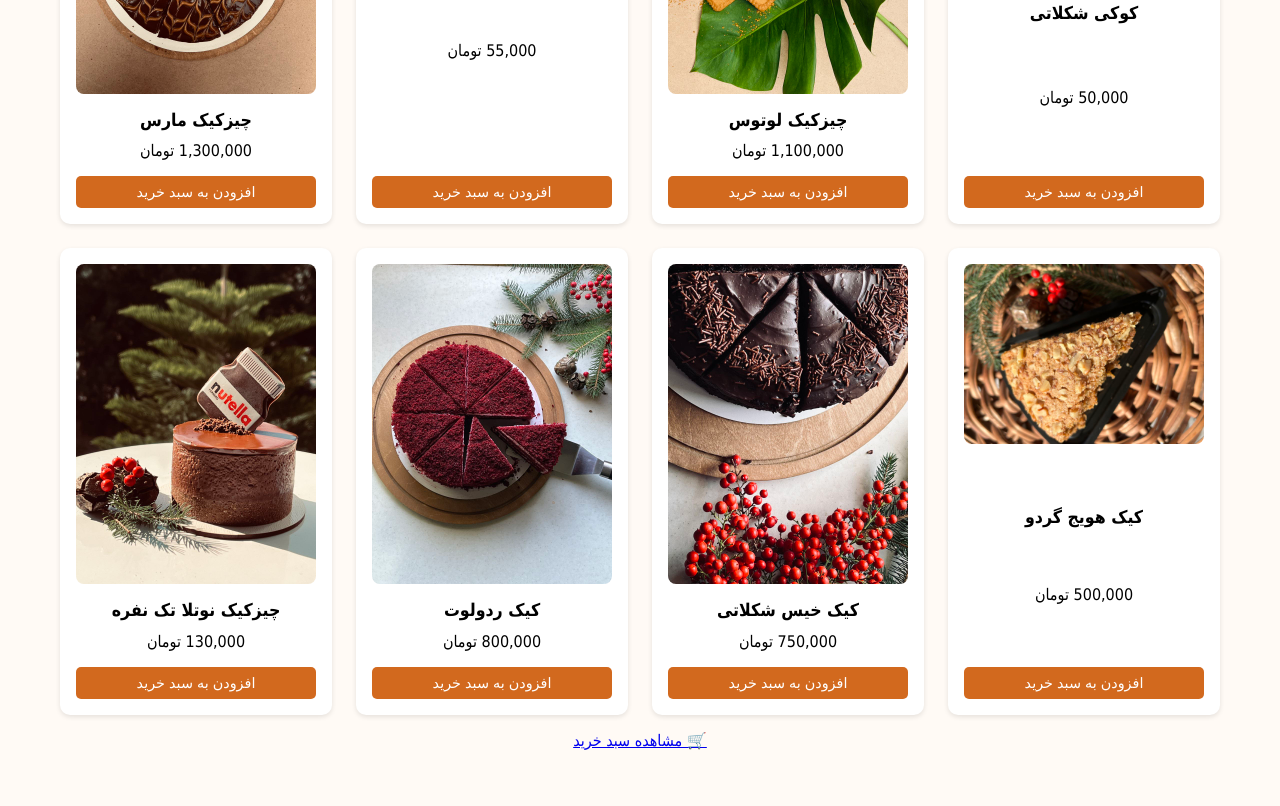
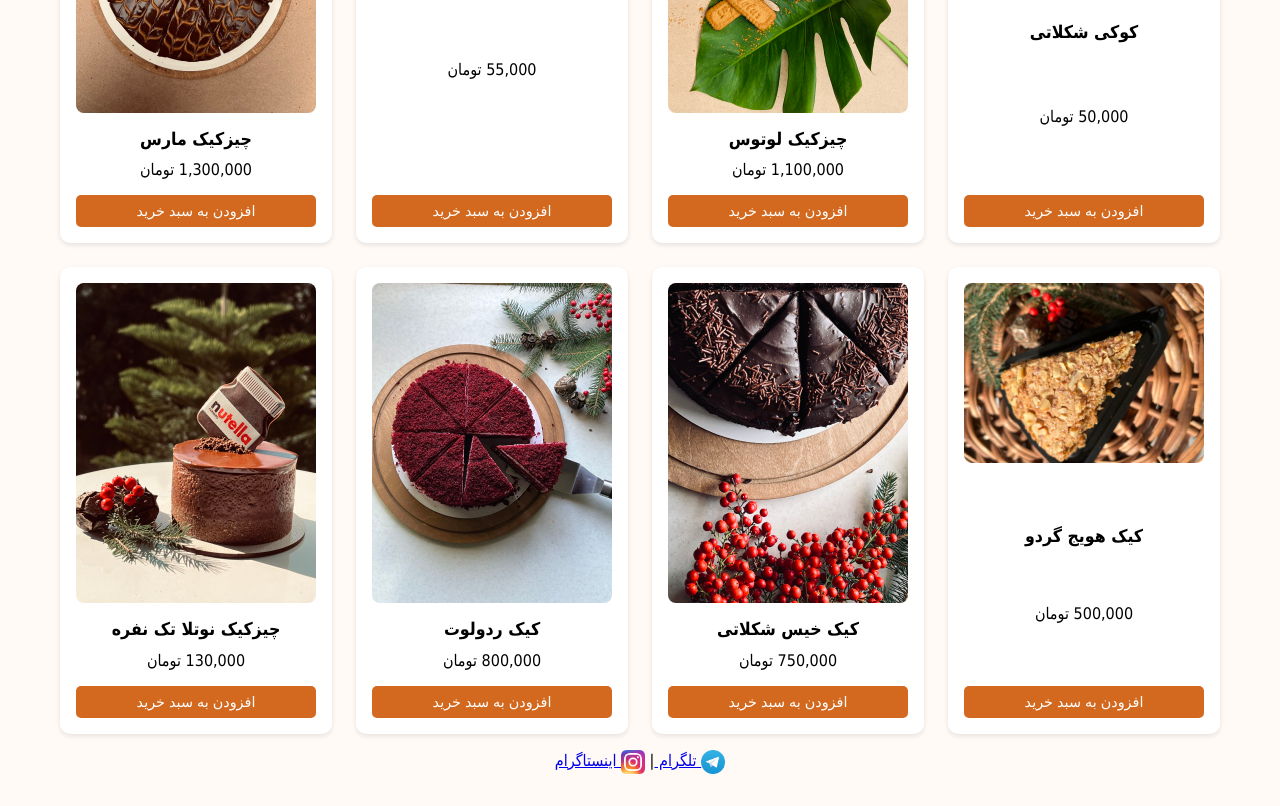
Before and after one commit to cookiehaven/mystore, a plain HTML site: page index.html in a window 1280 px wide. Shown: the part 486-1292 px from the top of the page. Before the commit the page ends 1268 px from the top, so only its background shows below. Drawn offline with Linux system fonts and the light colour scheme; a web font is replaced by a local one.

Commit message:
Update index.html

```diff
--- a/index.html
+++ b/index.html
@@ -2,7 +2,7 @@
 <html lang="fa">
 <head>
   <link rel="shortcut icon" href="images/favicon.png" type="image/png" />
-  <link rel="icon" href="images/favicon.png" type="image/png">
+  <link rel="icon" href="images/favicon.png" type="image/png" />
   <meta charset="UTF-8" />
   <meta name="viewport" content="width=device-width, initial-scale=1.0"/>
   <title>Cookie Haven</title>
@@ -14,8 +14,8 @@
 </head>
 <body>
   <header>
-  <h1><a href="index.html">🍪 Cookie Haven</a></h1>
-</header>
+    <h1><a href="index.html">🍪 Cookie Haven</a></h1>
+  </header>
 
   <!-- 🔍 فیلتر و جست‌وجو -->
   <section id="filter-search-container">
@@ -29,10 +29,21 @@
     </div>
   </section>
 
+  <a class="cart-link" href="cart.html">🛒 مشاهده سبد خرید</a>
+
   <main id="product-list"></main>
 
   <footer>
-    <a href="cart.html">🛒 مشاهده سبد خرید</a>
+    <div id="contact-links">
+      <a href="https://t.me/ali_aliama" target="_blank" rel="noopener noreferrer">
+        <img src="images/telegram.png" alt="تلگرام" width="24" height="24" style="vertical-align:middle;">
+        تلگرام
+      </a> |
+      <a href="https://www.instagram.com/cookiie_haven" target="_blank" rel="noopener noreferrer">
+        <img src="images/instagram.png" alt="اینستاگرام" width="24" height="24" style="vertical-align:middle;">
+        اینستاگرام
+      </a>
+    </div>
   </footer>
 
   <script src="products.js"></script>
```
